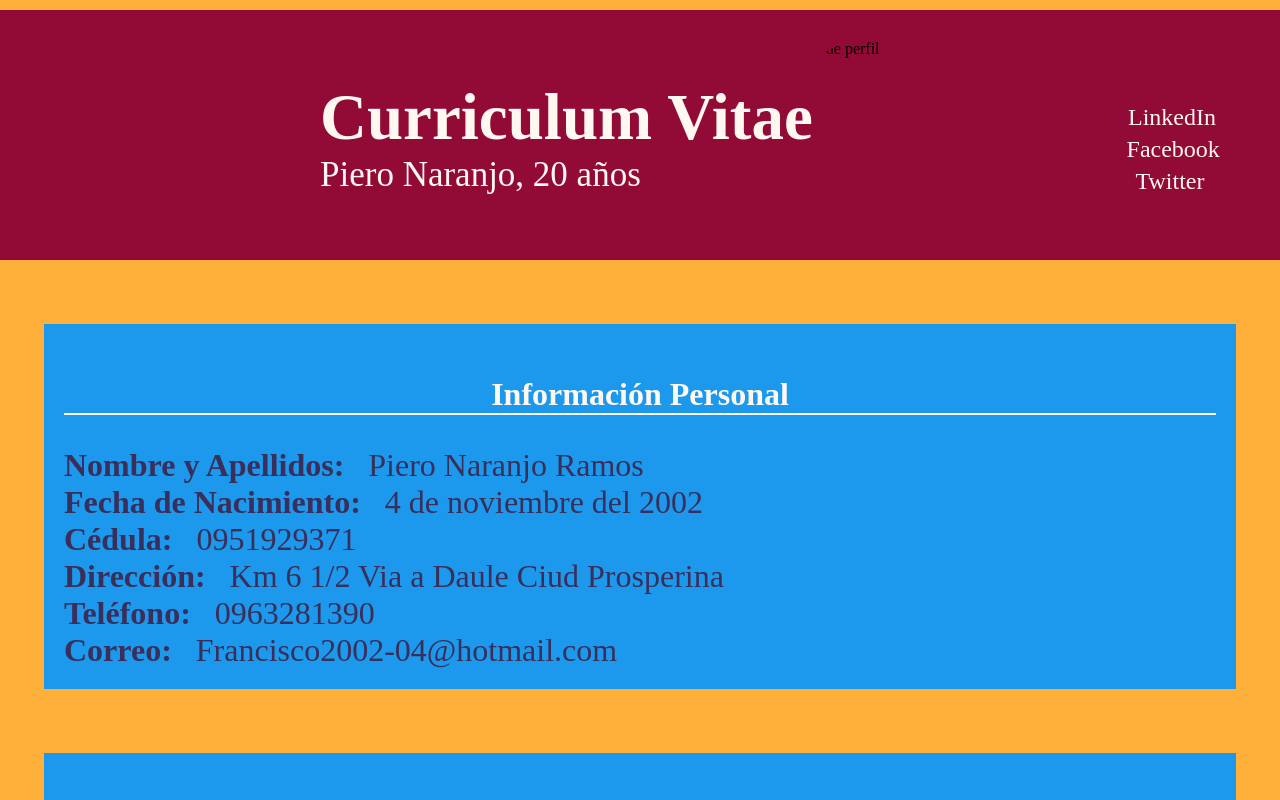
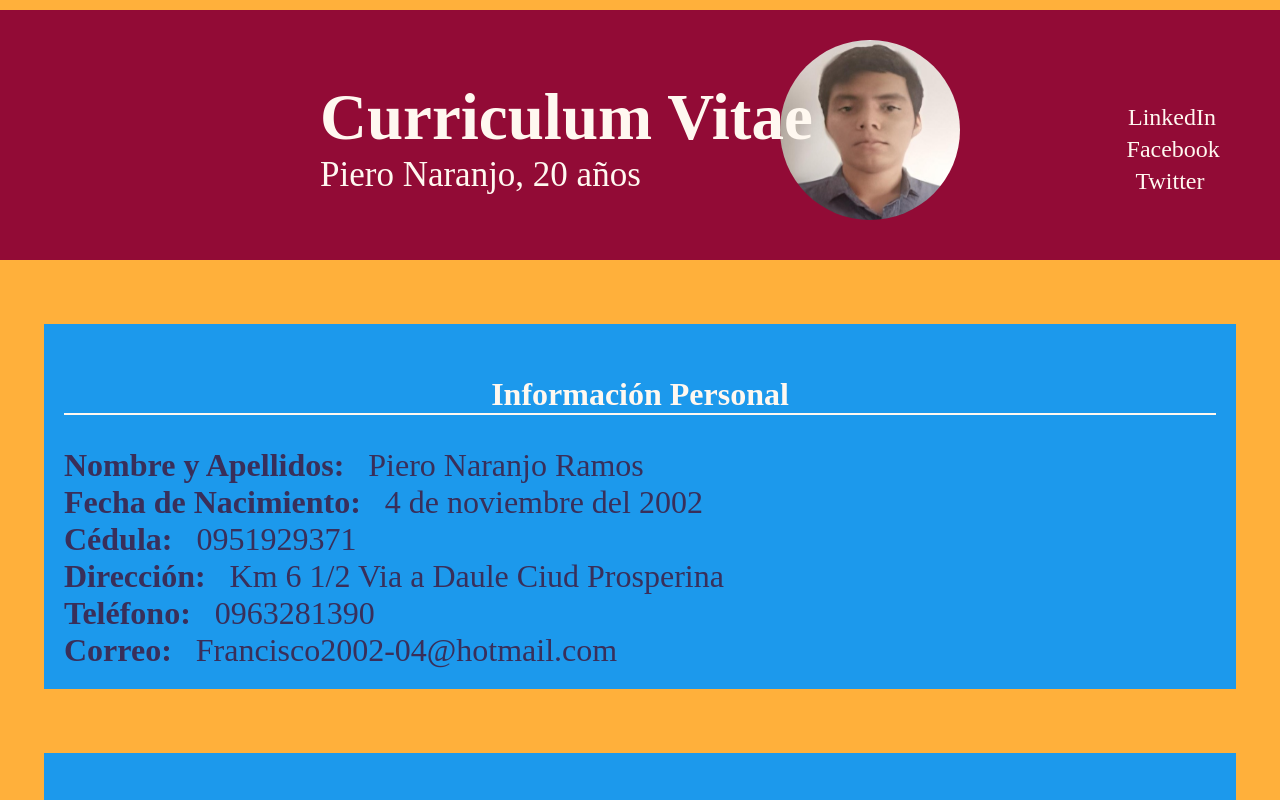
Before and after one commit to Piero-Naranjo/Piero_CV, a plain HTML site: page index.html in a window 1280 px wide. Shown: the top 800 px of the page. Drawn offline with Linux system fonts and the light colour scheme; a web font is replaced by a local one.

Commit message:
Update index.html

```diff
--- a/index.html
+++ b/index.html
@@ -12,7 +12,7 @@
 <body>
     <div class="name">
         <div class="img">
-            <img src="foto_perfil.jpeg" alt="foto de perfil">
+            <img src="img/foto_perfil.jpeg" alt="foto de perfil">
         </div>
         <div class ="content">
             <p class="p-1">Curriculum Vitae</p>
```
